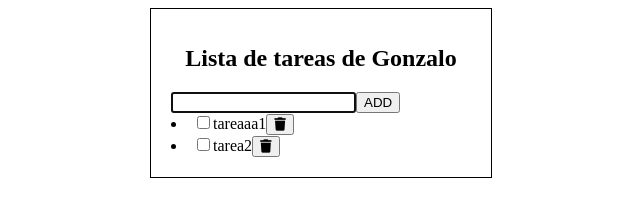
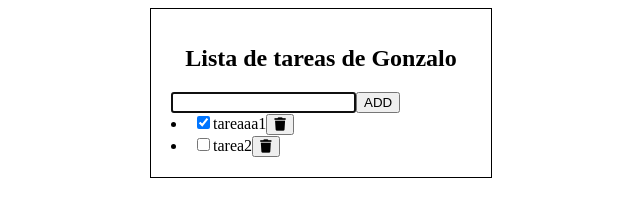
Before and after one commit to gonzaloLT/task-list-programacion-web, a React (Vite) app: page / in a window 1280 px wide. Shown: the top 206 px of the page, without its empty margins (319-959 px from the left). Built offline with nearby package versions, Linux system fonts and the light colour scheme.

Commit message:
Agregando aviso cuando no hay tareas

```diff
--- a/src/components/TaskItem/index.jsx
+++ b/src/components/TaskItem/index.jsx
@@ -1,14 +1,20 @@
-import React from 'react'
+import React from "react";
 
-function TaskItem({task}) {
-  const {id, name, completed} = task;
+function TaskItem({ task, toggleTask }) {
+  const { name, completed } = task;
   return (
     <li>
-      <input type="checkbox" />
+      <input
+        type="checkbox"
+        checked={completed}
+        onChange={() => toggleTask(task)}
+      />
       <span>{name}</span>
-      <button><i className="fa-solid fa-trash"></i></button>
+      <button>
+        <i className="fa-solid fa-trash"></i>
+      </button>
     </li>
-  )
+  );
 }
 
 export default TaskItem;
--- a/src/components/TaskList/index.jsx
+++ b/src/components/TaskList/index.jsx
@@ -1,10 +1,24 @@
 import React from "react";
 import TaskItem from "../TaskItem";
 
-function TaskList({ tasks }) {
-  return tasks.map((task) => {
-    return <TaskItem key={task.id} task={task}></TaskItem>;
-  });
+function TaskList({ tasks, setTasks }) {
+  const toggleTask = (task) => {
+    setTasks(
+      tasks.map((t) =>
+        t.id === task.id ? { ...t, completed: !t.completed } : t
+      )
+    );
+  };
+
+  return tasks.length > 0 ? (
+    <>
+      {tasks.map((task) => (
+        <TaskItem key={task.id} task={task} toggleTask={toggleTask}></TaskItem>
+      ))}
+    </>
+  ) : (
+    <p>No hay tareas aun</p>
+  );
 }
 
 export default TaskList;
--- a/src/views/TaskView.jsx
+++ b/src/views/TaskView.jsx
@@ -6,7 +6,7 @@ import { useState } from "react";
 
 function TaskView() {
   const [tasks, setTasks] = useState([
-    { id: 1, name: "tareaaa1", completed: false },
+    { id: 1, name: "tareaaa1", completed: true },
     { id: 2, name: "tarea2", completed: false },
   ]);
 
@@ -14,7 +14,7 @@ function TaskView() {
     <div className="container">
       <Title title={"Lista de tareas de Gonzalo"}></Title>
       <Form tasks={tasks} setTasks={setTasks}></Form>
-      <TaskList tasks={tasks}></TaskList>
+      <TaskList tasks={tasks} setTasks={setTasks}></TaskList>
     </div>
   );
 }
```
